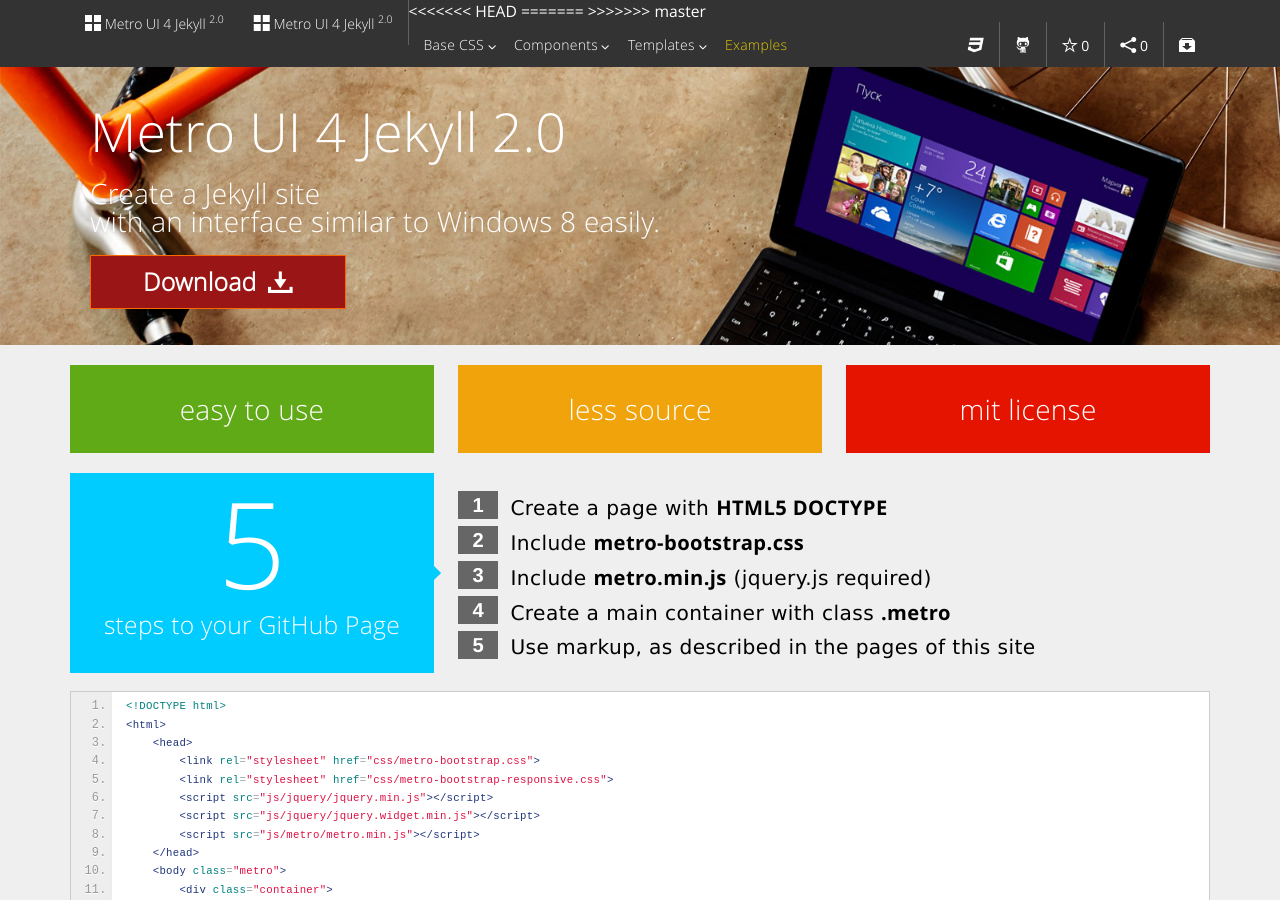
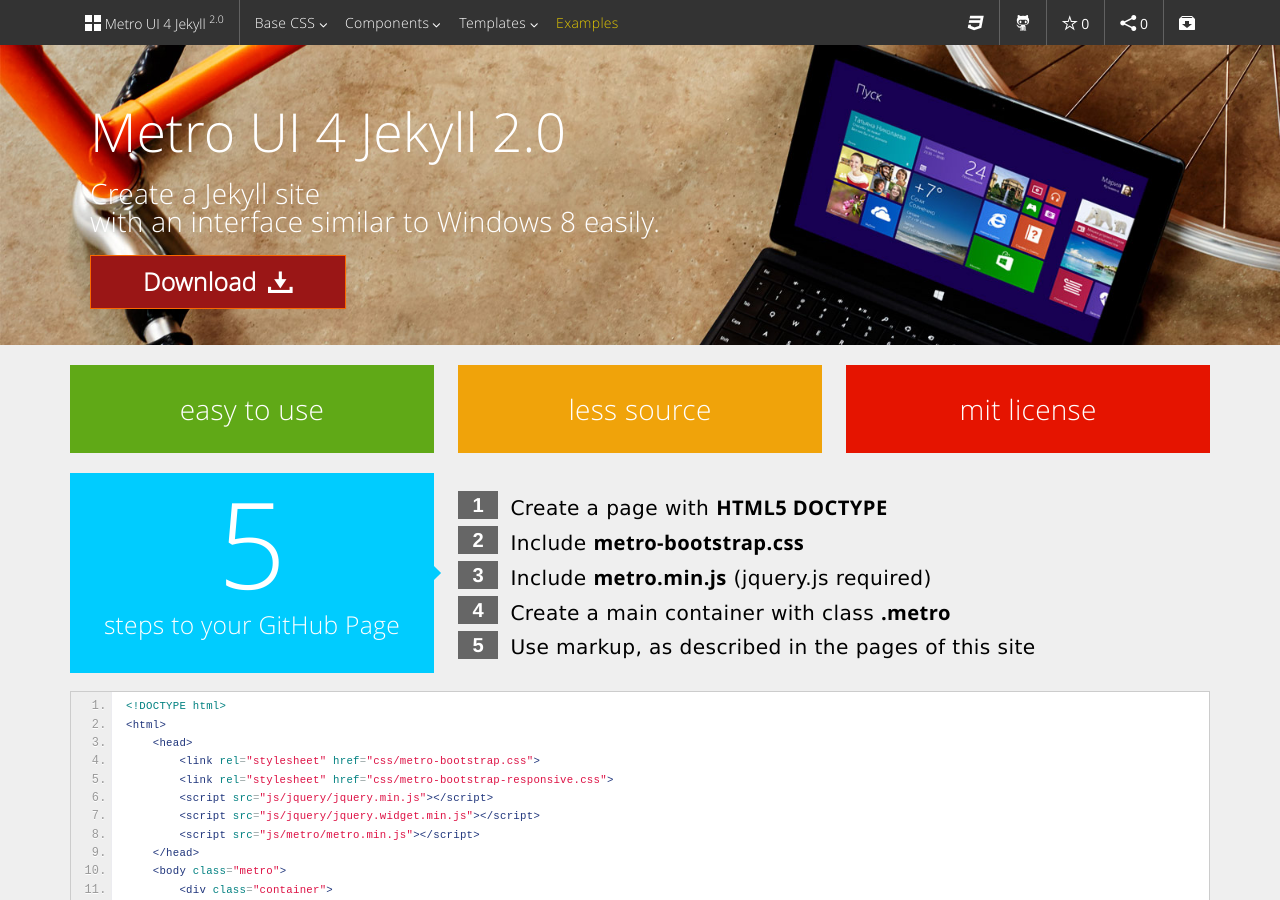
Before and after one commit to A-G-F/metro-ui-jekyll, a Jekyll site: the page built from index.html, in a window 1280 px wide and 900 px high. Built offline with Jekyll 4.4.1, drawn with Linux system fonts in a browser that asks for light colours; some web fonts are replaced.

Commit message:
Update header.html

```diff
--- a/_includes/header.html
+++ b/_includes/header.html
@@ -2,11 +2,7 @@
     <header class="bg-dark">
         <div class="navigation-bar dark">
             <div class="navigation-bar-content container">
-<<<<<<< HEAD
-                <a href="/metro-ui-jekyll" class="element"><span class="icon-grid-view"></span> Metro UI 4 Jekyll <sup>2.0</sup></a>
-=======
                 <a href="{{ site.baseurl }}" class="element"><span class="icon-grid-view"></span> Metro UI 4 Jekyll <sup>2.0</sup></a>
->>>>>>> master
                 <span class="element-divider"></span>
 
                 <a class="element1 pull-menu" href="#"></a>
```
